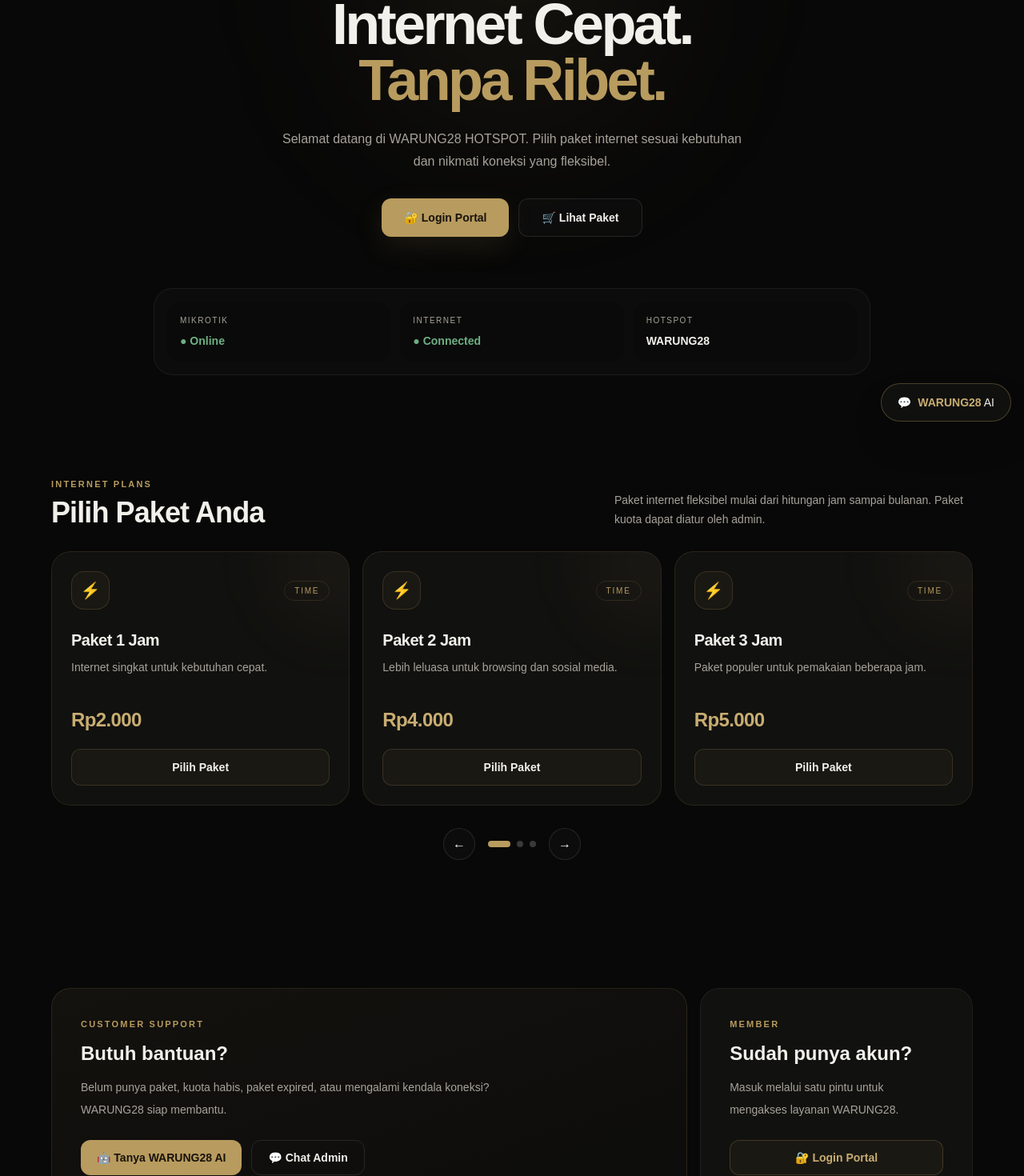
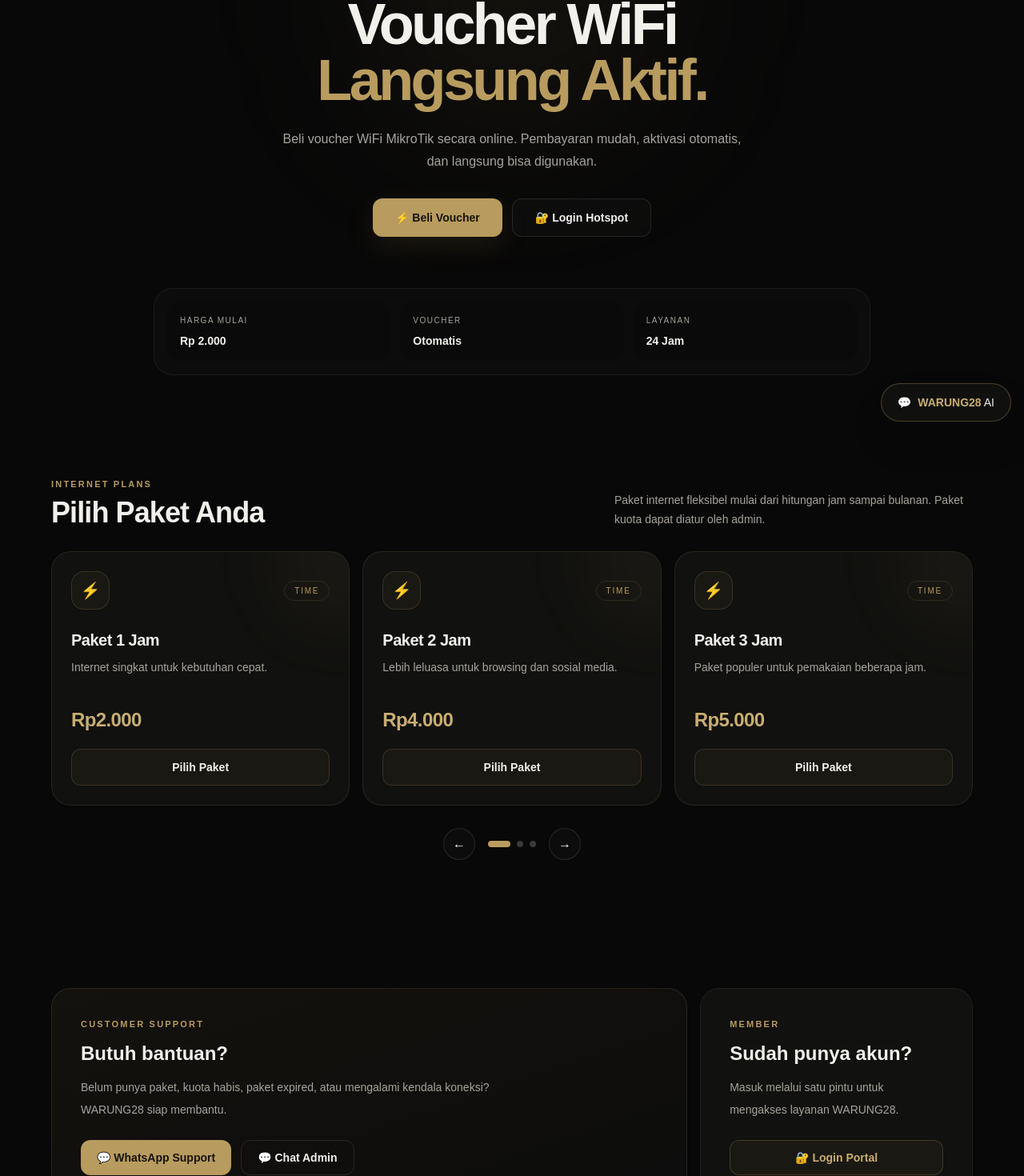
Before and after one commit to havanabulk/wifiwarung, a Next.js app: page / in a window 1280 px wide. Shown: the part 253-1723 px from the top of the page at 80% size. Built offline with nearby package versions, Linux system fonts and the light colour scheme.

Commit message:
Update page.tsx

```diff
--- a/app/page.tsx
+++ b/app/page.tsx
@@ -201,31 +201,20 @@ export default function HomePage() {
             "
           >
 
-            Internet Cepat.
+            Voucher WiFi
 
             <br />
 
             <span className="text-[#b89b5e]">
-              Tanpa Ribet.
+              Langsung Aktif.
             </span>
 
           </h1>
 
 
-          <p
-            className="
-              mx-auto
-              mt-6
-              max-w-xl
-              text-sm
-              leading-7
-              text-[#a7a39a]
-              sm:text-base
-            "
-          >
-            Selamat datang di WARUNG28 HOTSPOT.
-            Pilih paket internet sesuai kebutuhan
-            dan nikmati koneksi yang fleksibel.
+          <p className=" mx-auto mt-6 max-w-xl text-sm leading-7 text-[#a7a39a] sm:text-base " >
+            Beli voucher WiFi MikroTik secara online.
+            Pembayaran mudah, aktivasi otomatis, dan langsung bisa digunakan.
           </p>
 
 
@@ -242,51 +231,13 @@ export default function HomePage() {
             "
           >
 
-            <a
-              href="/login"
-              className="
-                inline-flex
-                min-h-12
-                items-center
-                justify-center
-                rounded-xl
-                bg-[#b89b5e]
-                px-7
-                text-sm
-                font-bold
-                text-[#17130c]
-                shadow-[0_12px_35px_rgba(184,155,94,0.12)]
-                transition
-                hover:bg-[#c8ad72]
-                hover:-translate-y-0.5
-              "
-            >
-              🔐 Login Portal
+            <a href="#packages" className=" inline-flex min-h-12 items-center justify-center rounded-xl bg-[#b89b5e] px-7 text-sm font-bold text-[#17130c] shadow-[0_12px_35px_rgba(184,155,94,0.12)] transition hover:bg-[#c8ad72] hover:-translate-y-0.5 " >
+
+              ⚡ Beli Voucher
             </a>
 
 
-            <a
-              href="#packages"
-              className="
-                inline-flex
-                min-h-12
-                items-center
-                justify-center
-                rounded-xl
-                border
-                border-white/10
-                bg-white/[0.02]
-                px-7
-                text-sm
-                font-semibold
-                text-[#f2f0ea]
-                transition
-                hover:border-[#8f7747]
-                hover:bg-[#b89b5e]/5
-              "
-            >
-              🛒 Lihat Paket
-            </a>
+            <a href="/login" className=" inline-flex min-h-12 items-center justify-center rounded-xl border border-white/10 bg-white/[0.02] px-7 text-sm font-semibold text-[#f2f0ea] transition hover:border-[#8f7747] hover:bg-[#b89b5e]/5 " > 🔐 Login Hotspot </a>
 
           </div>
 
@@ -317,22 +268,7 @@ export default function HomePage() {
           "
         >
 
-          <Status
-            label="MikroTik"
-            value="Online"
-            success
-          />
-
-          <Status
-            label="Internet"
-            value="Connected"
-            success
-          />
-
-          <Status
-            label="Hotspot"
-            value="WARUNG28"
-          />
+          <Status label="Harga Mulai" value="Rp 2.000" /> <Status label="Voucher" value="Otomatis" /> <Status label="Layanan" value="24 Jam" />
 
         </div>
 
@@ -496,21 +432,7 @@ export default function HomePage() {
               "
             >
 
-              <button
-                className="
-                  min-h-11
-                  rounded-xl
-                  bg-[#b89b5e]
-                  px-5
-                  text-sm
-                  font-bold
-                  text-[#17130c]
-                  transition
-                  hover:bg-[#c8ad72]
-                "
-              >
-                🤖 Tanya WARUNG28 AI
-              </button>
+              <a href="https://wa.me/6281328398343" target="_blank" rel="noopener noreferrer" className=" inline-flex min-h-11 items-center justify-center rounded-xl bg-[#b89b5e] px-5 text-sm font-bold text-[#17130c] transition hover:bg-[#c8ad72] " > 💬 WhatsApp Support </a>
 
 
               <button
```
